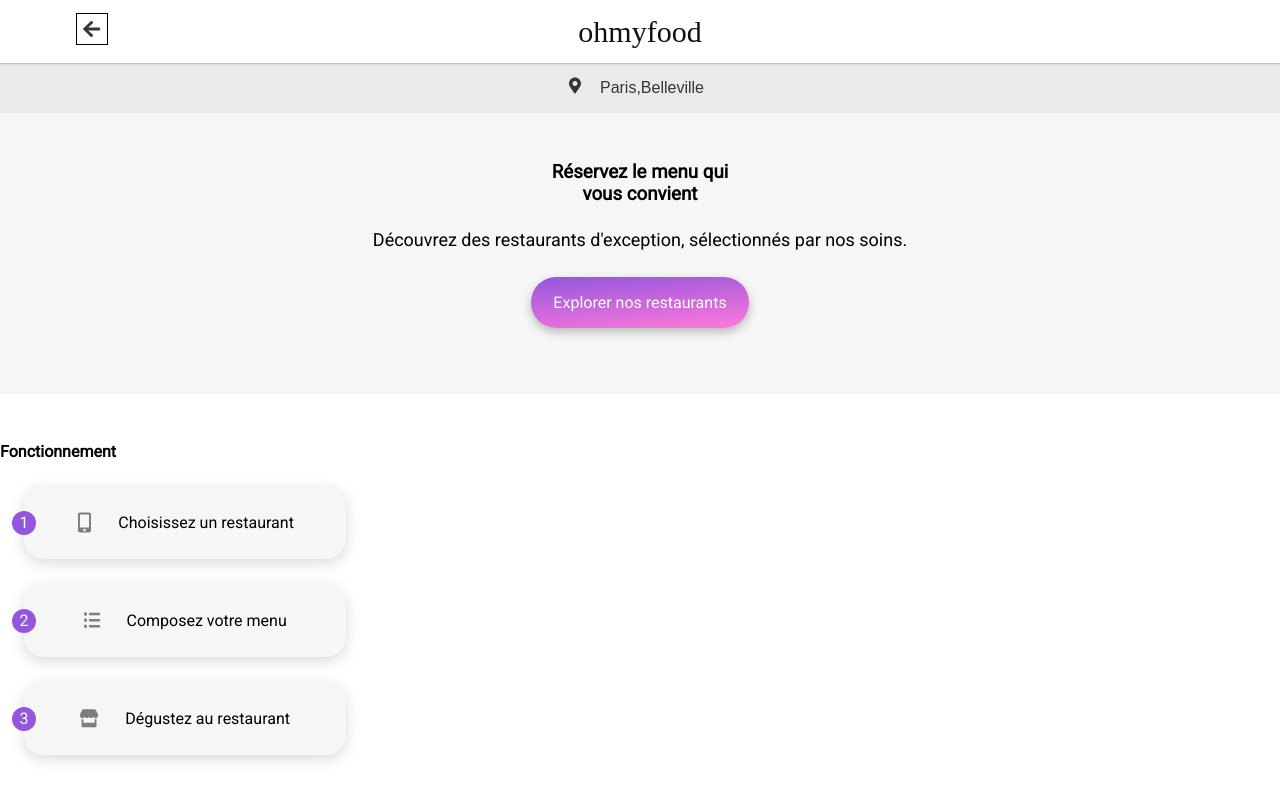
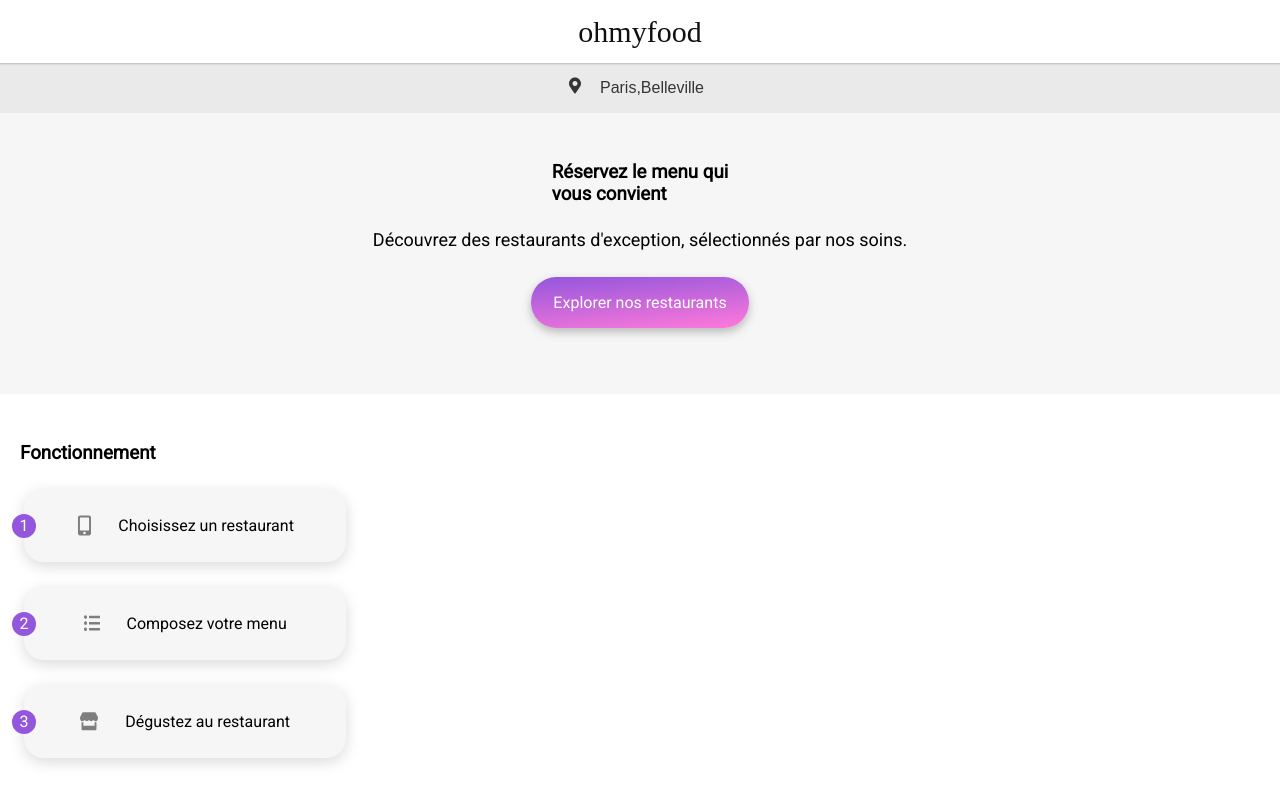
Before and after one commit to tvs-web/projet4, a plain HTML site: page index.html in a window 1280 px wide. Drawn offline with Linux system fonts and the light colour scheme; a web font is replaced by a local one.

Commit message:
fin navigation

```diff
--- a/index.html
+++ b/index.html
@@ -52,7 +52,7 @@
                     <p>Découvrez des restaurants d'exception, sélectionnés par nos soins.</p>
                     <a class="decouverte__bouton" href="">Explorer nos restaurants</a>
                 </div>
-                <nav class="navigation">
+                <div class="navigation">
                     <h1>Fonctionnement</h1>
                     <div class="navigation__page">
                         <div class="navigation__rep">1</div>
@@ -91,8 +91,18 @@
                             <a class="navigation__bouton__txt" href="">Dégustez au restaurant</a>
                         </div>
                     </div>
-                </nav>
+                    </nav>
             </section>
 
-        </main>
+
+
+
+
+
+
+
+
+
+    </section>
+    </main>
 </body>
--- a/sass/style.scss
+++ b/sass/style.scss
@@ -24,7 +24,7 @@
   }
 
   .icone {
-    display: initial;
+    display: none;
     border: solid 1px;
     margin-left: 1.065rem;
   }
@@ -61,9 +61,9 @@
   padding-bottom: 3.56rem;
   background-color: #f6f6f6;
   h1 {
-    text-align: center;
-    margin-top: 2.44rem;
-    height: 68px;
+    height: 4.25rem;
+    padding-top: 2.44rem;
+  }
 }
 
 /* Paragraph */
@@ -71,9 +71,6 @@
   width: 84%;
   text-align: center;
   font-size: 1.125rem;
-    // font-style: normal;
-    // font-weight: 300;
-    // line-height: normal;
 }
 .decouverte__bouton {
   display: flex;
@@ -105,14 +102,19 @@
     linear-gradient(182deg, #9356dc 0%, #ff79da 100%);
   box-shadow: 0px 4px 15px 0px rgba(0, 0, 0, 0.35);
 }
+
+// NAVIGATION
+.navigation h1 {
+  margin-left: 1.25rem;
 }
-// NAVIGATION
+
 .navigation {
   display: flex;
   flex-direction: column;
   gap: 1.6rem;
   margin-top: 3rem;
   margin-bottom: 4.25rem;
+
   .navigation__page {
     display: flex;
     flex-direction: row;
```
Also changed, not shown: sass/style.css, 1 other file. Lines whose indentation alone changed are shown as unchanged.
